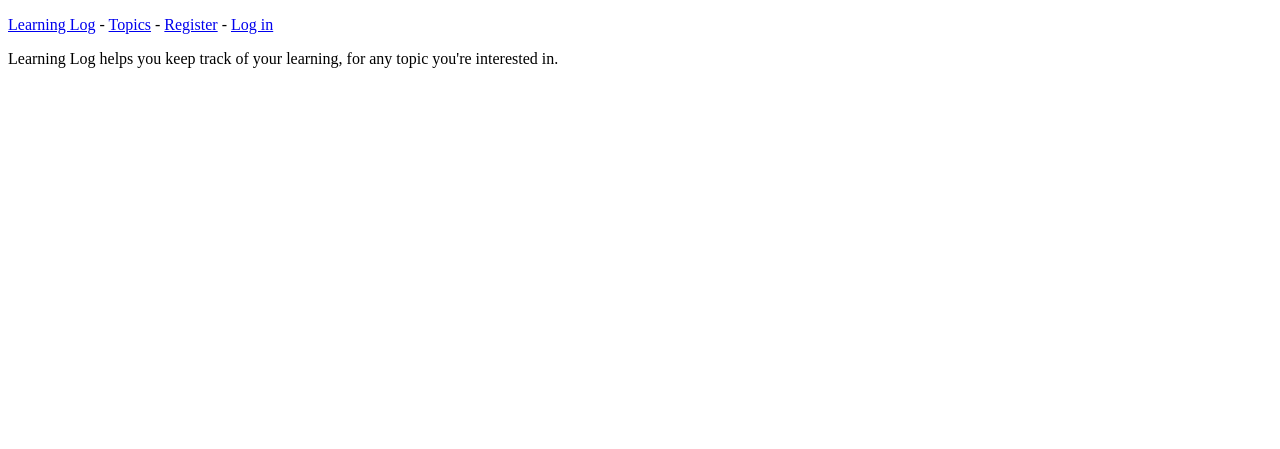
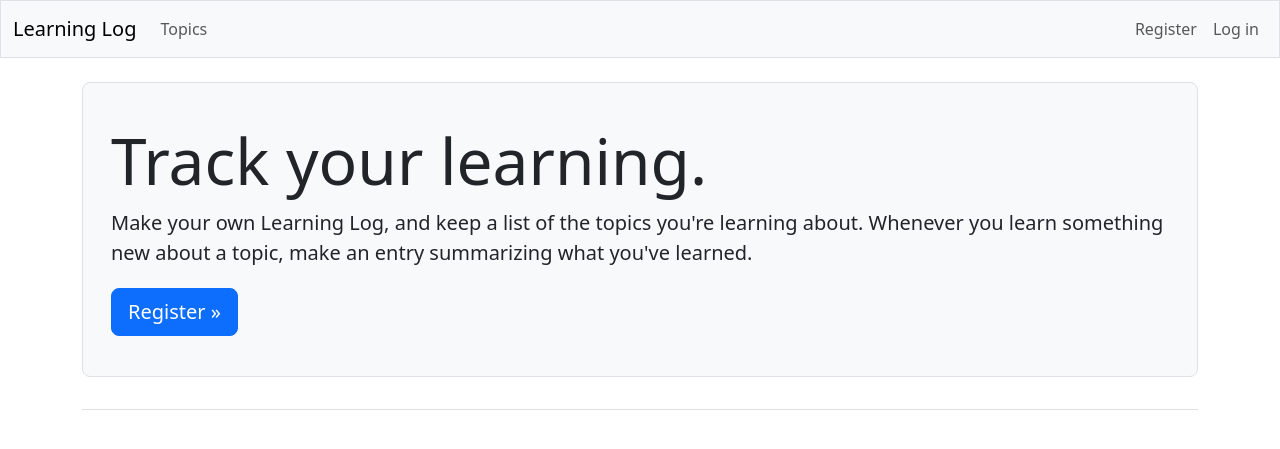
Before and after one commit to lighthand13/learning_log, a Django app: page / in a window 1280 px wide. Shown: the top 449 px of the page. Run offline with Django 5.2, Linux system fonts and the light colour scheme; some libraries are stand-ins or nearby versions.

Commit message:
[feat]: styling pages

```diff
--- a/learning_logs/templates/learning_logs/base.html
+++ b/learning_logs/templates/learning_logs/base.html
@@ -1,24 +1,64 @@
-<!DOCTYPE html>
+<!doctype html>
 <html lang="en">
 <head>
-    <meta charset="UTF-8">
-    <title>Title</title>
+    <meta charset="utf-8">
+    <meta name="viewport" content="width=device-width, initial-scale=1">
+    <title>Learning Log</title>
+    {% load django_bootstrap5 %}
+    {% bootstrap_css %}
+    {% bootstrap_javascript %}
 </head>
 <body>
-<p>
-    <a href="{% url 'learning_logs:index' %}">Learning Log</a> -
-    <a href="{% url 'learning_logs:topics' %}">Topics</a> -
-    {% if user.is_authenticated %}
-        <hr/>
-        <form action="{% url 'accounts:logout' %}" method="post">
-            {% csrf_token %}
-            <button name="submit">Log out</button>
-        </form>
-    {% else %}
-        <a href="{% url 'accounts:register' %}">Register</a> -
-        <a href="{% url 'accounts:login' %}">Log in</a>
-    {% endif %}
-</p>
-{% block content %}{% endblock content %}
+<nav class="navbar navbar-expand-md navbar-light bg-light mb-4 border">
+    <div class="container-fluid">
+        <a class="navbar-brand" href="{% url 'learning_logs:index' %}">
+            Learning Log</a>
+        <button class="navbar-toggler" type="button" data-bs-toggle="collapse"
+                data-bs-target="#navbarCollapse" aria-controls="navbarCollapse"
+                aria-expanded="false" aria-label="Toggle navigation">
+            <span class="navbar-toggler-icon"></span>
+        </button>
+        <div class="collapse navbar-collapse" id="navbarCollapse">
+            <ul class="navbar-nav me-auto mb-2 mb-md-0">
+                <li class="nav-item">
+                    <a class="nav-link" href="{% url 'learning_logs:topics' %}">
+                        Topics</a></li>
+            </ul> <!-- End of links on the left side of navbar -->
+            <!-- Account-related links -->
+            <ul class="navbar-nav ms-auto mb-2 mb-md-0">
+                {% if user.is_authenticated %}
+                    <li class="nav-item">
+               <span class="navbar-text me-2">Hello, {{ user.username }}.
+                </span></li>
+                {% else %}
+                    <li class="nav-item">
+                        <a class="nav-link" href="{% url 'accounts:register' %}">
+                            Register</a></li>
+                    <li class="nav-item">
+                        <a class="nav-link" href="{% url 'accounts:login' %}">
+                            Log in</a></li>
+                {% endif %}
+            </ul> <!-- End of account-related links -->
+            {% if user.is_authenticated %}
+                <form action="{% url 'accounts:logout' %}" method='post'>
+                    {% csrf_token %}
+                    <button name='submit' class='btn btn-outline-secondary btn-sm'>
+                        Log out
+                    </button>
+                </form>
+            {% endif %}
+
+        </div> <!-- Closes collapsible parts of navbar -->
+    </div> <!-- Closes navbar's container -->
+</nav> <!-- End of navbar -->
+<main class="container">
+    <div class="pb-2 mb-2 border-bottom">
+        {% block page_header %}{% endblock page_header %}
+    </div>
+    <div>
+        {% block content %}{% endblock content %}
+    </div>
+</main>
+
 </body>
 </html>
--- a/learning_logs/templates/learning_logs/index.html
+++ b/learning_logs/templates/learning_logs/index.html
@@ -1,6 +1,13 @@
-{% extends 'learning_logs/base.html' %}
-
-{% block content %}
-    <p>Learning Log helps you keep track of your learning, for any topic you're
-  interested in.</p>
-{% endblock content %}
+{% extends "learning_logs/base.html" %}
+{% block page_header %}
+    <div class="p-3 mb-4 bg-light border rounded-3">
+        <div class="container-fluid py-4">
+            <h1 class="display-3">Track your learning.</h1>
+            <p class="lead">Make your own Learning Log, and keep a list of the
+                topics you're learning about. Whenever you learn something new
+                about a topic, make an entry summarizing what you've learned.</p>
+            <a class="btn btn-primary btn-lg mt-1"
+               href="{% url 'accounts:register' %}">Register &raquo;</a>
+        </div>
+    </div>
+{% endblock page_header %}
--- a/ll_project/settings.py
+++ b/ll_project/settings.py
@@ -34,6 +34,10 @@ INSTALLED_APPS = [
     # My apps.
     'learning_logs',
     'accounts',
+
+    # Third party apps.
+    'django_bootstrap5',
+
 
     # Default Django apps.
     'django.contrib.admin',
```
Also changed, not shown: accounts/templates/registration/login.html (+6 -5 lines), learning_logs/templates/learning_logs/topic.html (+18 -14 lines), learning_logs/templates/learning_logs/topics.html (+12 -7 lines).
